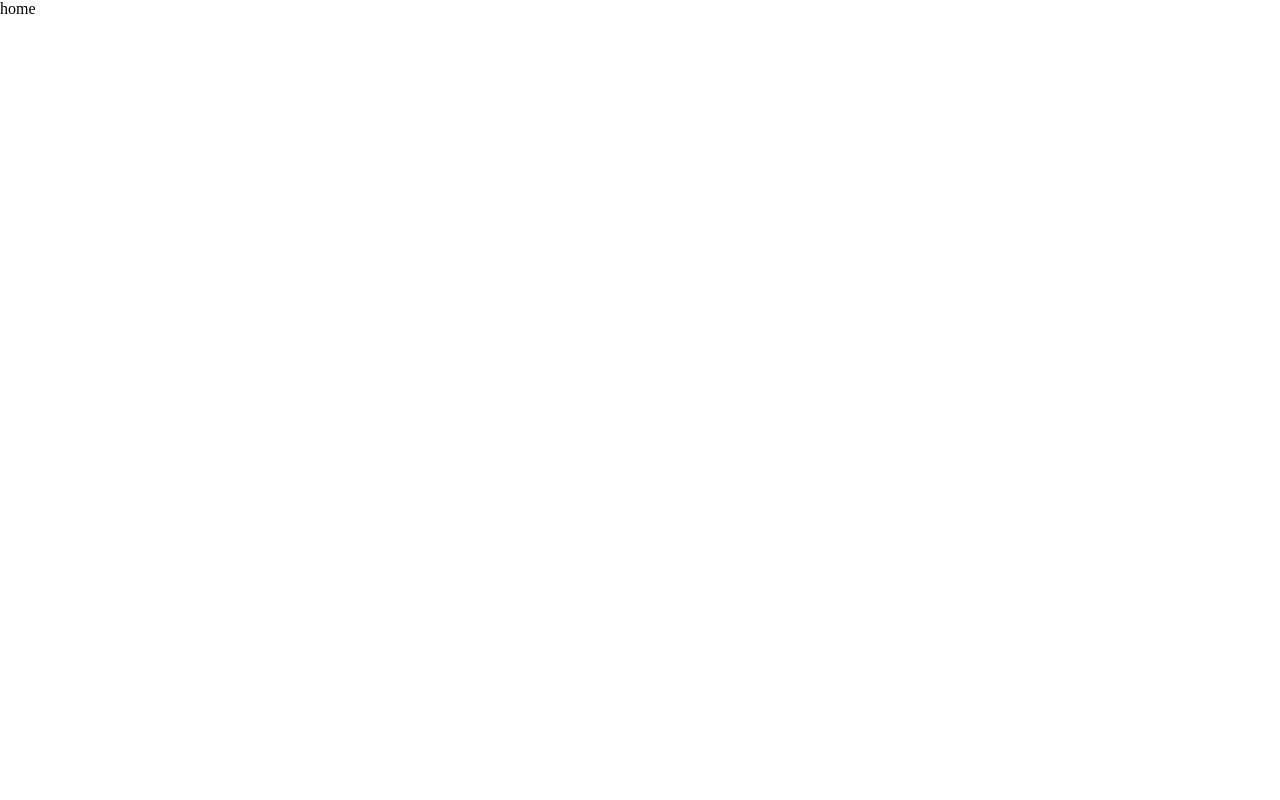
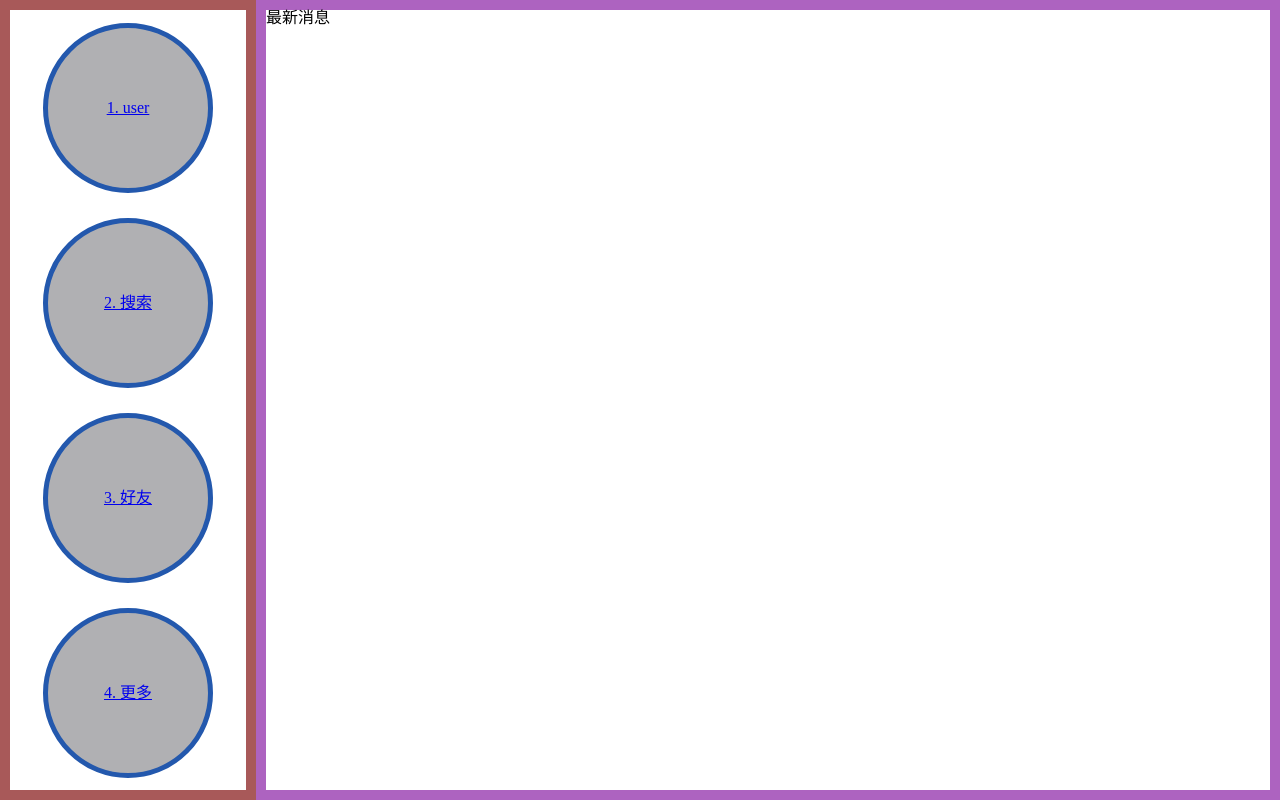
Before and after one commit to Viaje9/HaTalk-Old, a Vue app in the folder Front-End/: page / in a window 1280 px wide. Built offline with nearby package versions, Linux system fonts and the light colour scheme; the HTML template or start-up script is replaced by a standard one.

Commit message:
側邊選單、註冊頁面、部分頁面
側邊選單route完成
註冊頁面完成
後端註冊接口設置(註冊完成會導向home)

```diff
--- a/Front-End/src/App.vue
+++ b/Front-End/src/App.vue
@@ -5,7 +5,129 @@
 </template>
 
 <style lang="scss">
-  body {
-    margin: 0;
-  }
+html,
+body,
+div,
+span,
+applet,
+object,
+iframe,
+h1,
+h2,
+h3,
+h4,
+h5,
+h6,
+p,
+blockquote,
+pre,
+a,
+abbr,
+acronym,
+address,
+big,
+cite,
+code,
+del,
+dfn,
+em,
+img,
+ins,
+kbd,
+q,
+s,
+samp,
+small,
+strike,
+strong,
+sub,
+sup,
+tt,
+var,
+b,
+u,
+i,
+center,
+dl,
+dt,
+dd,
+ol,
+ul,
+li,
+fieldset,
+form,
+label,
+legend,
+table,
+caption,
+tbody,
+tfoot,
+thead,
+tr,
+th,
+td,
+article,
+aside,
+canvas,
+details,
+embed,
+figure,
+figcaption,
+footer,
+header,
+hgroup,
+menu,
+nav,
+output,
+ruby,
+section,
+summary,
+time,
+mark,
+audio,
+video {
+  margin: 0;
+  padding: 0;
+  border: 0;
+  font-size: 100%;
+  font: inherit;
+  vertical-align: baseline;
+}
+/* HTML5 display-role reset for older browsers */
+article,
+aside,
+details,
+figcaption,
+figure,
+footer,
+header,
+hgroup,
+menu,
+nav,
+section {
+  display: block;
+}
+body {
+  line-height: 1;
+}
+ol,
+ul {
+  list-style: none;
+}
+blockquote,
+q {
+  quotes: none;
+}
+blockquote:before,
+blockquote:after,
+q:before,
+q:after {
+  content: "";
+  content: none;
+}
+table {
+  border-collapse: collapse;
+  border-spacing: 0;
+}
+
 </style>
--- a/Front-End/src/components/Chat/ChatListComponent.vue
+++ b/Front-End/src/components/Chat/ChatListComponent.vue
@@ -1,5 +1,6 @@
 <template>
-  <div>
+  <div class="outer">
+    <menu-component></menu-component>
     ChatList
   </div>
 </template>
@@ -11,6 +12,8 @@ export default {
 };
 </script>
 
-<style lang="scss">
-
+<style lang="scss" scoped>
+.outer {
+  display: flex;
+}
 </style>
--- a/Front-End/src/components/HomeComponent.vue
+++ b/Front-End/src/components/HomeComponent.vue
@@ -1,6 +1,9 @@
 <template>
-  <div>
-    home
+  <div class="outer">
+    <menu-component></menu-component>
+    <div class="news">
+      最新消息
+    </div>
   </div>
 </template>
 
@@ -11,6 +14,13 @@ export default {
 };
 </script>
 
-<style lang="scss">
-
+<style lang="scss" scoped>
+.outer {
+    display: flex;
+    .news {
+      width: 80%;
+      box-sizing: border-box;
+      border: 10px rgb(173, 99, 192) solid;
+    }
+}
 </style>
--- a/Front-End/src/components/LoginComponent.vue
+++ b/Front-End/src/components/LoginComponent.vue
@@ -1,5 +1,5 @@
 <template>
-  <div class="bg">
+  <div class="outer">
     <h1>HaTalk</h1>
     <form class="login">
       <div class="row">
@@ -11,8 +11,8 @@
         <input type="text" />
       </div>
       <div class="row">
-        <button>註冊</button>
-        <button>登入</button>
+        <router-link class="btn" to="/Register"> 註冊 </router-link>
+        <button class="btn">登入</button>
       </div>
     </form>
   </div>
@@ -23,7 +23,7 @@ export default {};
 </script>
 
 <style lang="scss" scoped>
-.bg {
+.outer {
   width: 100%;
   height: 100vh;
   background-color: #627aa0;
@@ -39,7 +39,7 @@ export default {};
   }
 
   .login {
-    font-size: 35px;
+    font-size: 20px;
     color: #00ff14;
     padding-bottom: 8%;
 
@@ -48,6 +48,7 @@ export default {};
       padding: 0;
     }
     .row {
+      padding: 7px;
       display: flex;
       align-items: center;
       label {
@@ -55,14 +56,13 @@ export default {};
       }
     }
     .row:nth-child(3) {
-      padding: 16px 0;
       display: flex;
       justify-content: space-around;
-      button {
-        font-size: 28px;
+      .btn {
+        font-size: 20px;
         border-radius: 10px;
       }
-      button:focus {
+      .btn:focus {
         outline: unset;
       }
     }
--- /dev/null
+++ b/Front-End/src/components/MenuComponent.Vue
@@ -0,0 +1,61 @@
+<template>
+  <div class="outer">
+    <ul>
+      <li v-for="(item, index) in list" :key="index">
+          <router-link :to="item.url">
+              {{ index + 1 }}. {{ item.name }}
+          </router-link>
+      </li>
+    </ul>
+  </div>
+</template>
+
+<script>
+export default {
+  data() {
+    return {
+      list: [
+        { name: "user", url: "/User" },
+        { name: "搜索", url: "/Search" },
+        { name: "好友", url: "/Chat" },
+        { name: "更多", url: "/" },
+      ],
+    };
+  },
+};
+</script>
+
+<style lang="scss" scoped>
+.outer {
+  box-sizing: border-box;
+  border: 10px rgb(168, 89, 89) solid;
+  width: 20%;
+  height: 100vh;
+
+  ul {
+    height: 100%;
+    width: 100%;
+    display: flex;
+    flex-direction: column;
+    justify-content: space-between;
+    li {
+      width: 100%;
+      flex: 1;
+      display: flex;
+      justify-content: center;
+      align-items: center;
+      a {
+        $radius: 10em;
+        display: flex;
+        justify-content: center;
+        align-items: center;
+        border: rgb(35, 88, 173) 5px solid;
+        background-color: rgb(176, 176, 179);
+        border-radius: $radius;
+        width: $radius;
+        height: $radius;
+      }
+    }
+  }
+}
+</style>
--- a/Front-End/src/components/RegisterComponent.vue
+++ b/Front-End/src/components/RegisterComponent.vue
@@ -1,16 +1,111 @@
 <template>
-  <div>
-    Register
+  <div class="outer">
+    <form @submit="checkForm" action="/Register" method="post">
+      <div class="row">{{ errorPassword }}</div>
+      <div class="row">
+        <label for="name">暱稱</label>
+        <input
+          id="name"
+          name="name"
+          v-model="name"
+          type="text"
+          minlength="1"
+          maxlength="10"
+          required
+        />
+      </div>
+      <div class="row">
+        <label for="account">帳號</label>
+        <input
+          id="account"
+          name="account"
+          v-model="account"
+          type="text"
+          minlength="4"
+          maxlength="20"
+          required
+        />
+      </div>
+      <div class="row">
+        <label for="password">密碼</label>
+        <input
+          id="password"
+          name="password"
+          v-model="password"
+          type="password"
+          minlength="8"
+          maxlength="20"
+          required
+        />
+      </div>
+      <div class="row">
+        <label for="checkPassword">確認密碼</label>
+        <input
+          id="checkPassword"
+          name="checkPassword"
+          v-model="checkPassword"
+          type="password"
+          required
+        />
+      </div>
+      <div class="row">
+        <router-link class="btn" to="/login">取消</router-link>
+        <button type="submit">註冊</button>
+      </div>
+    </form>
   </div>
 </template>
 
 <script>
 export default {
-
-
+  data() {
+    return {
+      name: null,
+      account: null,
+      password: null,
+      checkPassword: null,
+      errorPassword: null,
+    };
+  },
+  methods: {
+    checkForm: function (e) {
+      this.errorPassword = null;
+      if (this.password === this.checkPassword) {
+        return true;
+      }
+      this.errorPassword = "密碼不一致";
+      e.preventDefault();
+    },
+  },
 };
 </script>
 
-<style lang="scss">
+<style lang="scss" scoped>
+.outer {
+  width: 100%;
+  height: 100vh;
+  display: flex;
+  justify-content: center;
+  align-items: center;
 
+  form {
+    .row {
+      padding: 7px;
+      font-size: 20px;
+      display: flex;
+      justify-content: flex-end;
+    }
+
+    .row:nth-child(1) {
+      justify-content: center;
+      color: red;
+    }
+
+    .row:nth-last-child(1) {
+      margin: auto;
+      width: 50%;
+      justify-content: space-between;
+    }
+  }
+}
 </style>
--- a/Front-End/src/components/SearchComponent.vue
+++ b/Front-End/src/components/SearchComponent.vue
@@ -1,16 +1,17 @@
 <template>
-  <div>
+  <div class="outer">
+    <menu-component></menu-component>
+
     Search
   </div>
 </template>
 
 <script>
-export default {
-
-
-};
+export default {};
 </script>
 
-<style lang="scss">
-
+<style lang="scss" scoped>
+.outer {
+  display: flex;
+}
 </style>
--- a/Front-End/src/components/UserComponent.vue
+++ b/Front-End/src/components/UserComponent.vue
@@ -1,5 +1,6 @@
 <template>
-  <div>
+  <div class="outer">
+    <menu-component></menu-component>
     User
   </div>
 </template>
@@ -9,3 +10,9 @@ export default {
 
 };
 </script>
+
+<style lang="scss" scoped>
+.outer {
+  display: flex;
+}
+</style>
--- a/Front-End/src/main.js
+++ b/Front-End/src/main.js
@@ -2,8 +2,11 @@ import Vue from 'vue'
 import App from './App.vue'
 import router from './route'
 
+import MenuComponent from './components/MenuComponent.vue'
+
+
 // 全域component
-Vue.component('home-component', require('./components/HomeComponent.vue').default)
+Vue.component('menu-component', MenuComponent)
 
 
 
--- a/Front-End/src/route.js
+++ b/Front-End/src/route.js
@@ -55,6 +55,11 @@ router.beforeEach((to, from, next) => {
     // if not, redirect to login page.
     // console.log(record);
     if (true) {
+      /**
+       * 在login的時候會取得token存在cookie
+       * 如果沒有過期則導向畫面
+       * 如果過期則返回登入畫面
+       */
       next()
       // next({
       //   path: '/',
```
Also changed, not shown: 2 other files (tests, documents, lock files or other folders). Lines whose indentation alone changed are shown as unchanged.
